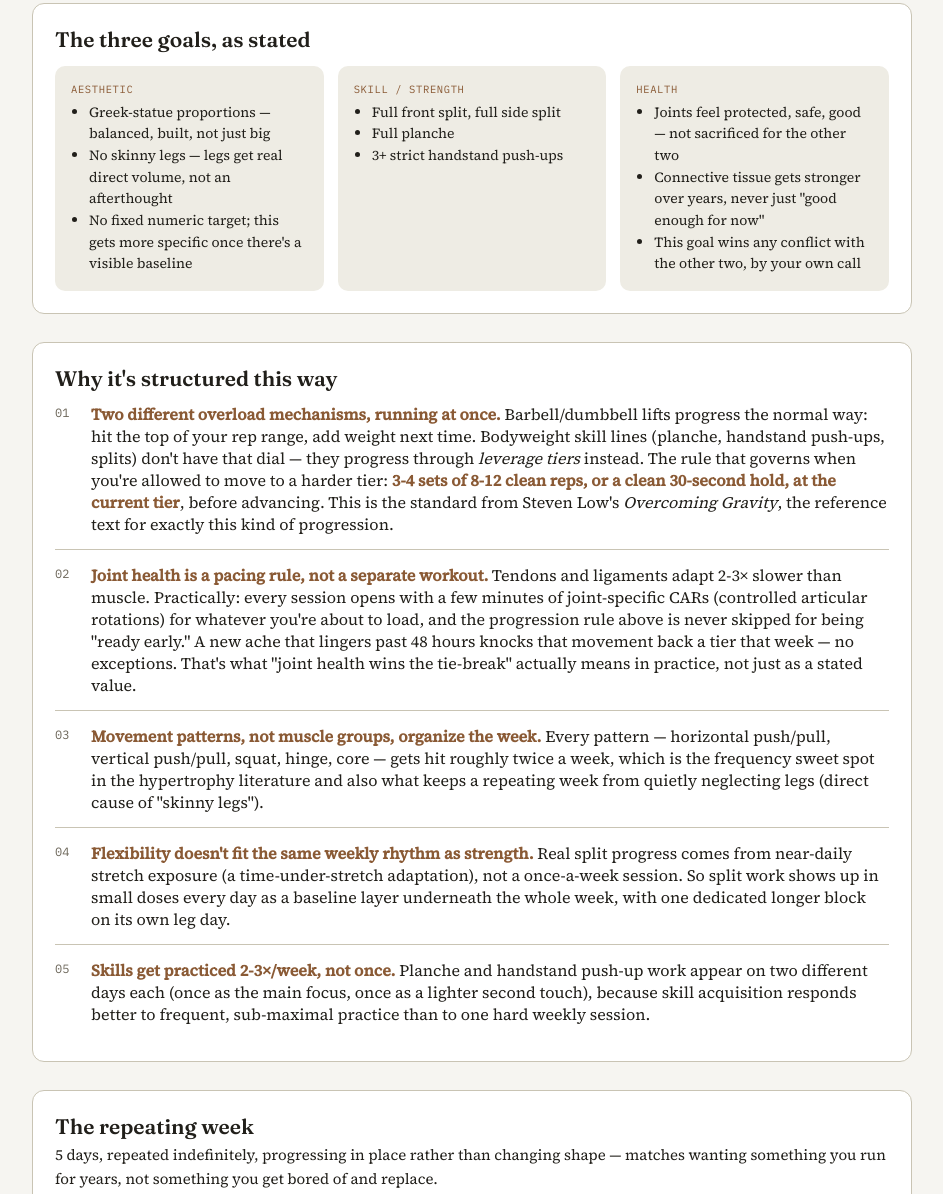
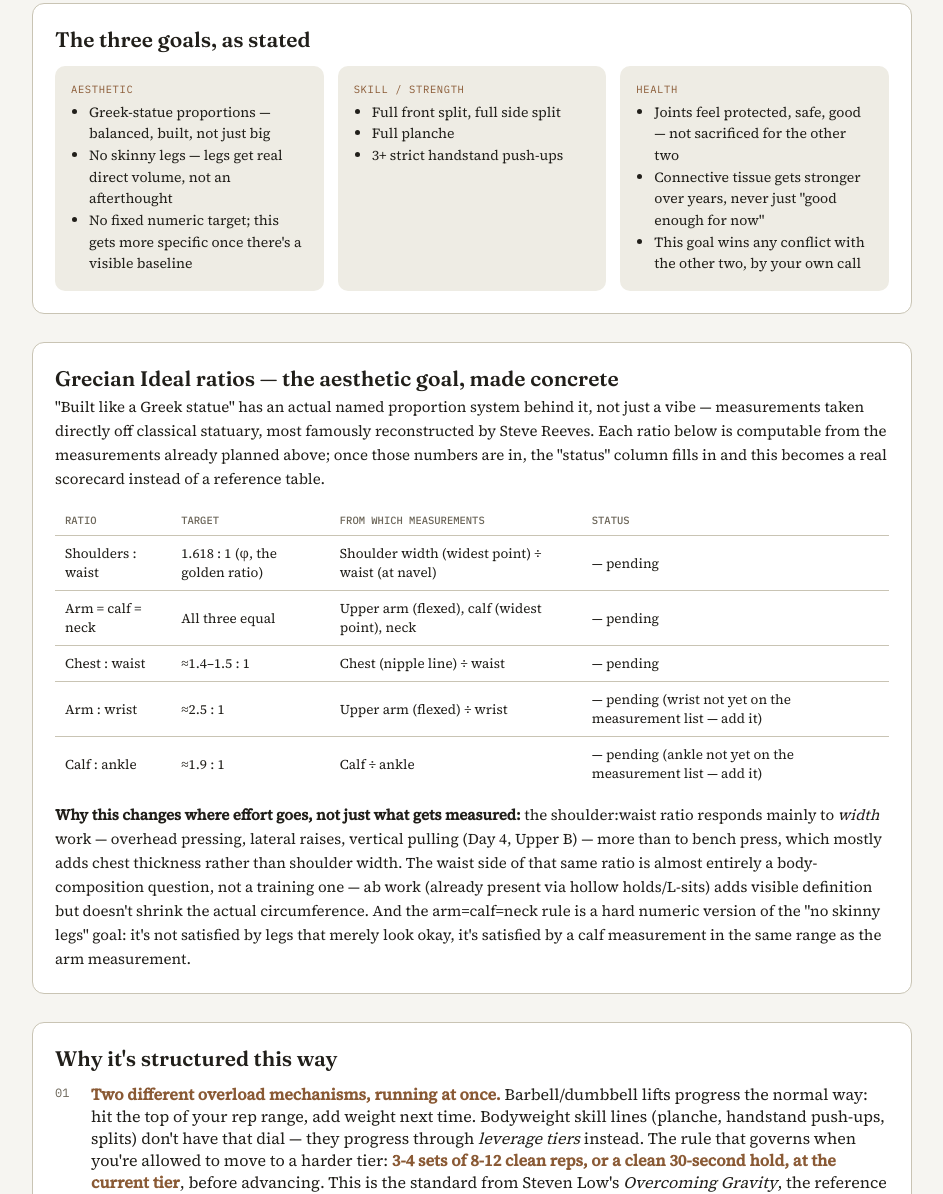
Before and after one commit to meciahblacknoll/meciahblacknoll.github.io, a plain HTML site: page training-8dv7/index.html in a window 1280 px wide. Shown: the part 229-1423 px from the top of the page, without its empty margins (168-1111 px from the left). Drawn offline with Linux system fonts and the light colour scheme.

Commit message:
Add Grecian Ideal ratios section to training-8dv7

```diff
--- a/training-8dv7/index.html
+++ b/training-8dv7/index.html
@@ -102,6 +102,24 @@
         </ul>
       </div>
     </div>
+  </div>
+
+  <div class="panel">
+    <h2>Grecian Ideal ratios &mdash; the aesthetic goal, made concrete</h2>
+    <p style="margin-top:4px;">"Built like a Greek statue" has an actual named proportion system behind it, not just a vibe &mdash; measurements taken directly off classical statuary, most famously reconstructed by Steve Reeves. Each ratio below is computable from the measurements already planned above; once those numbers are in, the "status" column fills in and this becomes a real scorecard instead of a reference table.</p>
+    <table style="margin-top:14px;">
+      <thead>
+        <tr><th>Ratio</th><th>Target</th><th>From which measurements</th><th>Status</th></tr>
+      </thead>
+      <tbody>
+        <tr><td>Shoulders : waist</td><td>1.618 : 1 (&phi;, the golden ratio)</td><td>Shoulder width (widest point) &divide; waist (at navel)</td><td>&mdash; pending</td></tr>
+        <tr><td>Arm = calf = neck</td><td>All three equal</td><td>Upper arm (flexed), calf (widest point), neck</td><td>&mdash; pending</td></tr>
+        <tr><td>Chest : waist</td><td>&asymp;1.4&ndash;1.5 : 1</td><td>Chest (nipple line) &divide; waist</td><td>&mdash; pending</td></tr>
+        <tr><td>Arm : wrist</td><td>&asymp;2.5 : 1</td><td>Upper arm (flexed) &divide; wrist</td><td>&mdash; pending (wrist not yet on the measurement list &mdash; add it)</td></tr>
+        <tr><td>Calf : ankle</td><td>&asymp;1.9 : 1</td><td>Calf &divide; ankle</td><td>&mdash; pending (ankle not yet on the measurement list &mdash; add it)</td></tr>
+      </tbody>
+    </table>
+    <p style="margin-top:12px;"><b>Why this changes where effort goes, not just what gets measured:</b> the shoulder:waist ratio responds mainly to <i>width</i> work &mdash; overhead pressing, lateral raises, vertical pulling (Day 4, Upper B) &mdash; more than to bench press, which mostly adds chest thickness rather than shoulder width. The waist side of that same ratio is almost entirely a body-composition question, not a training one &mdash; ab work (already present via hollow holds/L-sits) adds visible definition but doesn't shrink the actual circumference. And the arm=calf=neck rule is a hard numeric version of the "no skinny legs" goal: it's not satisfied by legs that merely look okay, it's satisfied by a calf measurement in the same range as the arm measurement.</p>
   </div>
 
   <div class="panel">
```
